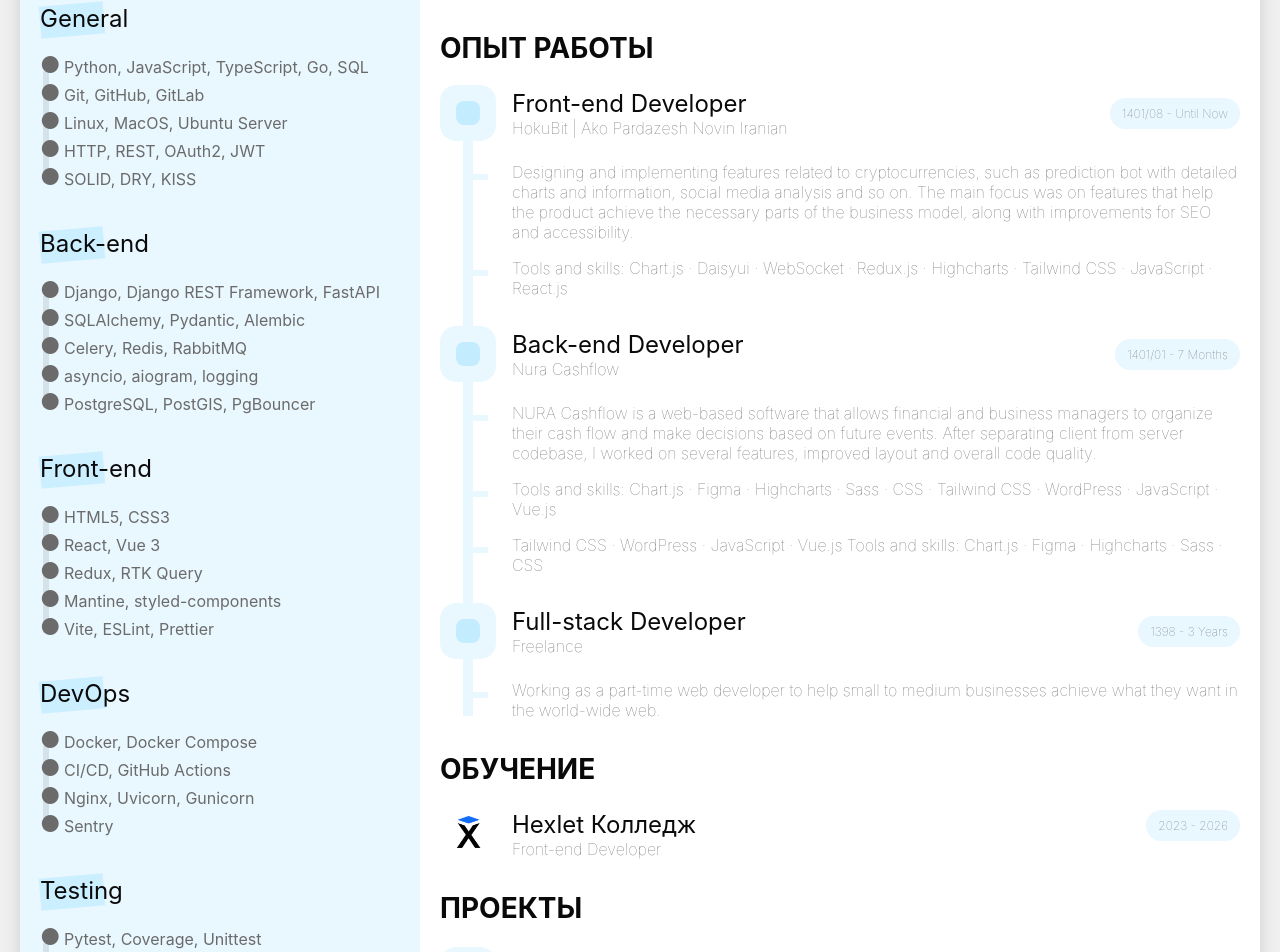
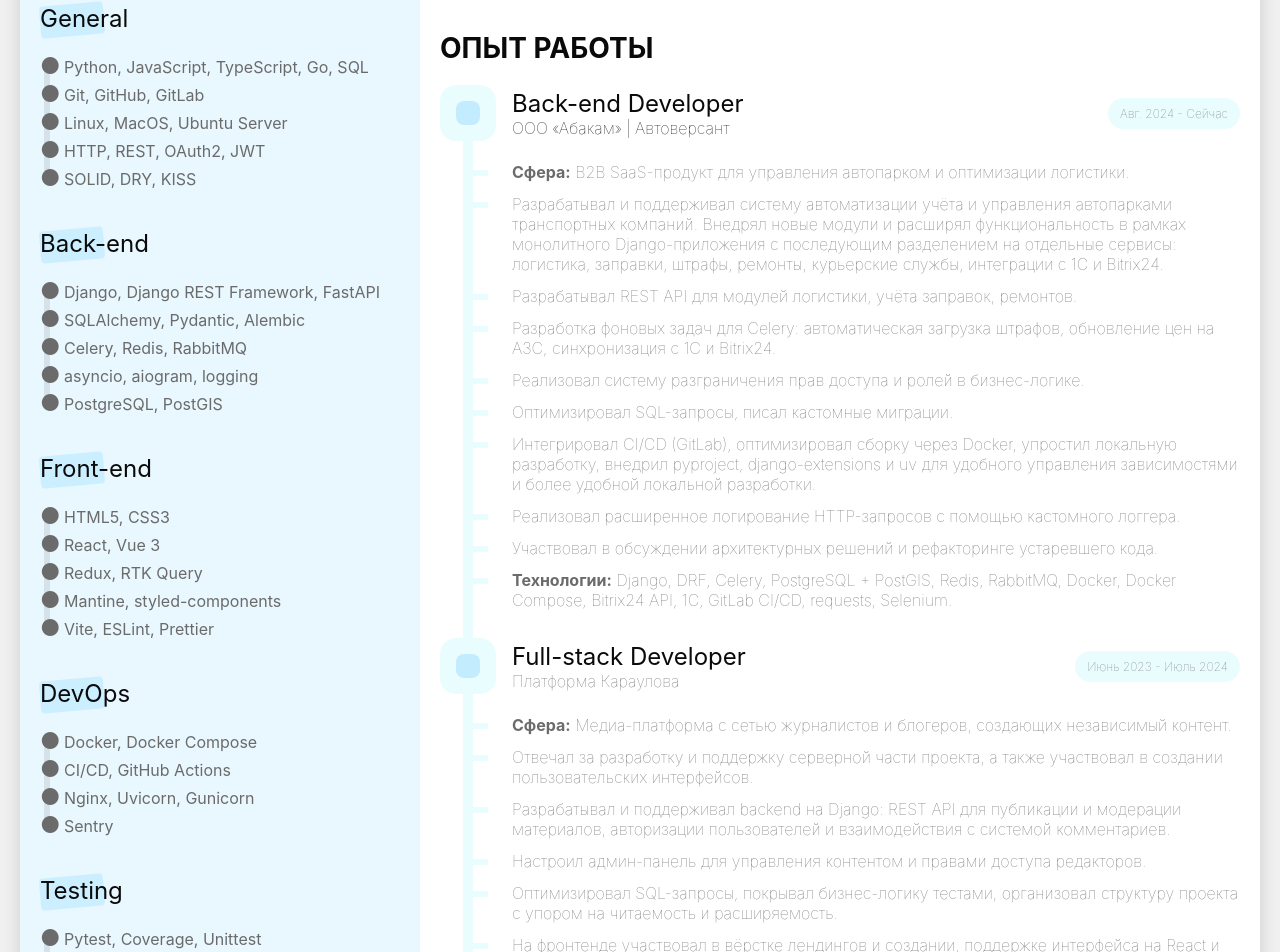
Before and after one commit to diplomatgmg/cv, a React (Vite) app in the folder frontend/: page /cv in a window 1280 px wide. Shown: the part 579-1531 px from the top of the page. Built offline with nearby package versions, Linux system fonts and the light colour scheme.

Commit message:
feat: added additional info

```diff
--- a/frontend/src/constants.ts
+++ b/frontend/src/constants.ts
@@ -1,6 +1,5 @@
 export const PrimaryTextColor = "#f8f8f8"
 export const PrimaryDarkTextColor = "#0A0A0AFF"
-export const SecondaryTextColor = "#e5e5e5"
 export const SecondaryTextDarkColor = "#6b6b6b"
-export const BackgroundPrimaryColor = "rgb(233, 247, 255)"
+export const BackgroundPrimaryColor = "rgb(233,253,255)"
 export const BackgroundSecondaryColor = "rgb(195,236,255)"
--- a/frontend/src/pages/CVPage.tsx
+++ b/frontend/src/pages/CVPage.tsx
@@ -2,13 +2,13 @@
 import { FiPhone, FiMail, FiMapPin } from "react-icons/fi"
 import { FaGithub, FaTelegram } from "react-icons/fa"
 import HexletLogo from "@/assets/img/hexlet.png"
+import StepikLogo from "@/assets/img/stepik.png"
 import { Link } from "@/components/Link.tsx"
 import {
   BackgroundPrimaryColor,
   BackgroundSecondaryColor,
   PrimaryDarkTextColor,
   PrimaryTextColor,
-  SecondaryTextColor,
   SecondaryTextDarkColor,
 } from "@/constants.ts"
 
@@ -35,7 +35,7 @@
                 <UserContactIcon href={"tel:79992298886"}>
                   <FiPhone size={"1.5rem"} />
                 </UserContactIcon>
-                <UserContactLink>+7 (999) 229 88 86</UserContactLink>
+                <UserContactLink>+7 (999) 229-88-86</UserContactLink>
               </UserContactWrapper>
               <UserContactWrapper>
                 <UserContactIcon href={"mailto:diplomatgmg@gmail.com"}>
@@ -73,7 +73,7 @@
                     <SkillNames>SQLAlchemy, Pydantic, Alembic</SkillNames>
                     <SkillNames>Celery, Redis, RabbitMQ</SkillNames>
                     <SkillNames>asyncio, aiogram, logging</SkillNames>
-                    <SkillNames>PostgreSQL, PostGIS, PgBouncer</SkillNames>
+                    <SkillNames>PostgreSQL, PostGIS</SkillNames>
                   </SectionItems>
 
                   <SectionItems>
@@ -155,49 +155,55 @@
             <SectionExperience>
               <ExperienceHeader>
                 <ExperienceHeaderInner>
-                  <ExperienceProfession>Front-end Developer</ExperienceProfession>
-                  <ExperiencePlaceWork>HokuBit | Ako Pardazesh Novin Iranian</ExperiencePlaceWork>
+                  <ExperienceProfession>Back-end Developer</ExperienceProfession>
+                  <ExperiencePlaceWork>
+                    <Link href={"https://avtoversant.ru/"}>ООО «Абакам» | Автоверсант</Link>
+                  </ExperiencePlaceWork>
                 </ExperienceHeaderInner>
                 <ExperienceHeaderInner>
-                  <ExperienceTime>1401/08 - Until Now</ExperienceTime>
+                  <ExperienceTime>Авг. 2024 - Сейчас</ExperienceTime>
                 </ExperienceHeaderInner>
               </ExperienceHeader>
               <ExperienceDetailsWrapper>
                 <ExperienceText>
-                  Designing and implementing features related to cryptocurrencies, such as prediction bot with detailed
-                  charts and information, social media analysis and so on. The main focus was on features that help the
-                  product achieve the necessary parts of the business model, along with improvements for SEO and
-                  accessibility.
+                  <b>Сфера:</b> B2B SaaS-продукт для управления автопарком и оптимизации логистики.
                 </ExperienceText>
+
                 <ExperienceText>
-                  Tools and skills: Chart.js · Daisyui · WebSocket · Redux.js · Highcharts · Tailwind CSS · JavaScript ·
-                  React.js
+                  Разрабатывал и поддерживал систему автоматизации учёта и управления автопарками транспортных компаний.
+                  Внедрял новые модули и расширял функциональность в рамках монолитного Django-приложения с последующим
+                  разделением на отдельные сервисы: логистика, заправки, штрафы, ремонты, курьерские службы, интеграции
+                  с 1С и Bitrix24.
                 </ExperienceText>
-              </ExperienceDetailsWrapper>
-            </SectionExperience>
-            <SectionExperience>
-              <ExperienceHeader>
-                <ExperienceHeaderInner>
-                  <ExperienceProfession>Back-end Developer</ExperienceProfession>
-                  <ExperiencePlaceWork>Nura Cashflow</ExperiencePlaceWork>
-                </ExperienceHeaderInner>
-                <ExperienceHeaderInner>
-                  <ExperienceTime>1401/01 - 7 Months</ExperienceTime>
-                </ExperienceHeaderInner>
-              </ExperienceHeader>
-              <ExperienceDetailsWrapper>
+
+                <ExperienceText>Разрабатывал REST API для модулей логистики, учёта заправок, ремонтов.</ExperienceText>
+
                 <ExperienceText>
-                  NURA Cashflow is a web-based software that allows financial and business managers to organize their
-                  cash flow and make decisions based on future events. After separating client from server codebase, I
-                  worked on several features, improved layout and overall code quality.
+                  Разработка фоновых задач для Celery: автоматическая загрузка штрафов, обновление цен на АЗС,
+                  синхронизация с 1С и Bitrix24.
                 </ExperienceText>
+
+                <ExperienceText>Реализовал систему разграничения прав доступа и ролей в бизнес-логике.</ExperienceText>
+
+                <ExperienceText>Оптимизировал SQL-запросы, писал кастомные миграции.</ExperienceText>
+
                 <ExperienceText>
-                  Tools and skills: Chart.js · Figma · Highcharts · Sass · CSS · Tailwind CSS · WordPress · JavaScript ·
-                  Vue.js
+                  Интегрировал CI/CD (GitLab), оптимизировал сборку через Docker, упростил локальную разработку, внедрил
+                  pyproject, django-extensions и uv для удобного управления зависимостями и более удобной локальной
+                  разработки.
                 </ExperienceText>
+
                 <ExperienceText>
-                  Tailwind CSS · WordPress · JavaScript · Vue.js Tools and skills: Chart.js · Figma · Highcharts · Sass
-                  · CSS
+                  Реализовал расширенное логирование HTTP-запросов с помощью кастомного логгера.
+                </ExperienceText>
+
+                <ExperienceText>
+                  Участвовал в обсуждении архитектурных решений и рефакторинге устаревшего кода.
+                </ExperienceText>
+
+                <ExperienceText>
+                  <b>Технологии:</b> Django, DRF, Celery, PostgreSQL + PostGIS, Redis, RabbitMQ, Docker, Docker Compose,
+                  Bitrix24 API, 1С, GitLab CI/CD, requests, Selenium.
                 </ExperienceText>
               </ExperienceDetailsWrapper>
             </SectionExperience>
@@ -205,16 +211,41 @@
               <ExperienceHeader>
                 <ExperienceHeaderInner>
                   <ExperienceProfession>Full-stack Developer</ExperienceProfession>
-                  <ExperiencePlaceWork>Freelance</ExperiencePlaceWork>
+                  <ExperiencePlaceWork>Платформа Караулова</ExperiencePlaceWork>
                 </ExperienceHeaderInner>
                 <ExperienceHeaderInner>
-                  <ExperienceTime>1398 - 3 Years</ExperienceTime>
+                  <ExperienceTime>Июнь 2023 - Июль 2024</ExperienceTime>
                 </ExperienceHeaderInner>
               </ExperienceHeader>
               <ExperienceDetailsWrapper>
                 <ExperienceText>
-                  Working as a part-time web developer to help small to medium businesses achieve what they want in the
-                  world-wide web.
+                  <b>Сфера:</b> Медиа-платформа с сетью журналистов и блогеров, создающих независимый контент.
+                </ExperienceText>
+                <ExperienceText>
+                  Отвечал за разработку и поддержку серверной части проекта, а также участвовал в создании
+                  пользовательских интерфейсов.
+                </ExperienceText>
+                <ExperienceText>
+                  Разрабатывал и поддерживал backend на Django: REST API для публикации и модерации материалов,
+                  авторизации пользователей и взаимодействия с системой комментариев.
+                </ExperienceText>
+                <ExperienceText>
+                  Настроил админ-панель для управления контентом и правами доступа редакторов.
+                </ExperienceText>
+                <ExperienceText>
+                  Оптимизировал SQL-запросы, покрывал бизнес-логику тестами, организовал структуру проекта с упором на
+                  читаемость и расширяемость.
+                </ExperienceText>
+                <ExperienceText>
+                  На фронтенде участвовал в вёрстке лендингов и создании, поддержке интерфейса на React и TypeScript.
+                </ExperienceText>
+                <ExperienceText>
+                  Работал Redux для управления состоянием, реализовал ленивую загрузку изображений и видео, что улучшило
+                  производительность интерфейса.
+                </ExperienceText>
+                <ExperienceText>Активно участвовал в планировании, код-ревью внутри команды. </ExperienceText>
+                <ExperienceText>
+                  <b>Технологии:</b> Django, DRF, PostgreSQL, pytest, Docker, Git, React, TypeScript, Redux, HTML, CSS.
                 </ExperienceText>
               </ExperienceDetailsWrapper>
             </SectionExperience>
@@ -229,6 +260,16 @@
                   <EducationDescription>Front-end Developer</EducationDescription>
                 </EducationInfo>
                 <ExperienceTime>2023 - 2026</ExperienceTime>
+              </EducationWrapper>
+            </EducationItem>
+            <EducationItem>
+              <EducationImage src={StepikLogo} />
+              <EducationWrapper>
+                <EducationInfo>
+                  <EducationName>Stepik</EducationName>
+                  <EducationDescription>Python, Django, SQL, JavaScript</EducationDescription>
+                </EducationInfo>
+                <ExperienceTime>2021 - 2023</ExperienceTime>
               </EducationWrapper>
             </EducationItem>
           </Section>
@@ -342,7 +383,7 @@
 
 const Profession = styled.div`
   margin: 0;
-  color: ${SecondaryTextColor};
+  color: #eaeaea;
   font-size: 1.5rem;
 `
 
@@ -405,6 +446,14 @@
 
 const UserContactIcon = styled(Icon)`
   padding: 0.5rem;
+
+  & > * {
+    transition: transform 100ms ease;
+  }
+
+  &:hover > * {
+    transform: scale(1.15);
+  }
 `
 
 const UserSocial = styled(Icon)`
@@ -463,6 +512,21 @@
 const EducationItem = styled.div`
   display: flex;
   position: relative;
+  margin-bottom: 1rem;
+
+  &:last-child {
+    margin-bottom: 0;
+  }
+
+  &:before {
+    content: "";
+    position: absolute;
+    background-color: ${BackgroundPrimaryColor};
+    height: ${SquarePrimarySize};
+    width: ${SquarePrimarySize};
+    border-radius: ${SquarePrimaryBorderRadius};
+    top: -4px;
+  }
 `
 
 const EducationImage = styled.img`
@@ -470,7 +534,7 @@
   z-index: 10;
   position: relative;
   left: 12px;
-  top: 6px;
+  top: 8px;
 `
 
 const EducationWrapper = styled.div`
@@ -518,7 +582,7 @@
     margin-bottom: 0;
 
     &:before {
-      height: calc(100% - 2.25rem);
+      height: calc(95%);
     }
   }
 `
@@ -590,7 +654,7 @@
   font-size: 1.25rem;
   display: flex;
   flex-direction: column;
-  gap: 1rem;
+  gap: 0.75rem;
   margin-top: 1.5rem;
 `
 
@@ -604,7 +668,7 @@
     background-color: ${BackgroundPrimaryColor};
     height: 6px;
     width: 24px;
-    top: 12px;
+    top: 8px;
     left: -48px;
   }
 `
@@ -621,6 +685,7 @@
     width: 64px;
     height: 32px;
     background-color: ${BackgroundSecondaryColor};
+    border-radius: 4px;
     z-index: -1;
     rotate: -5deg;
     opacity: 0.75;
@@ -639,15 +704,15 @@
     content: "●";
     font-size: 1.4rem;
     position: absolute;
-    left: -1.5rem;
-    top: -6px;
+    left: -24px;
+    top: -5px;
   }
 
   &::after {
     content: "";
     position: absolute;
-    top: 14px;
-    left: -21px;
+    top: 8px;
+    left: -20px;
     width: 6px;
     height: calc(100% + 0.5rem);
     background-color: ${SecondaryTextDarkColor};
@@ -659,14 +724,6 @@
   }
 
   @media (max-width: 1024px) {
-    margin-left: 0;
-
-    &:before {
-      opacity: 0;
-    }
-    &:after {
-      opacity: 0;
-    }
   }
 `
 
```
Also changed, not shown: frontend/src/assets/img/stepik.png (added).
